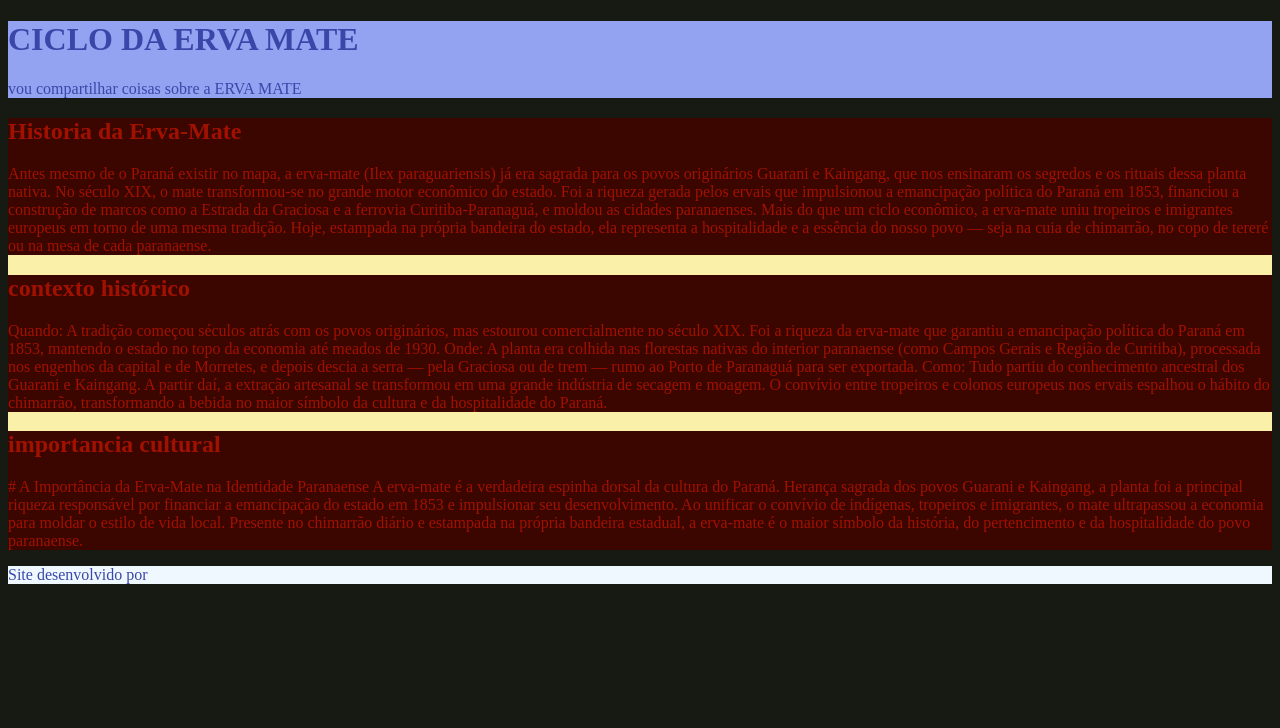
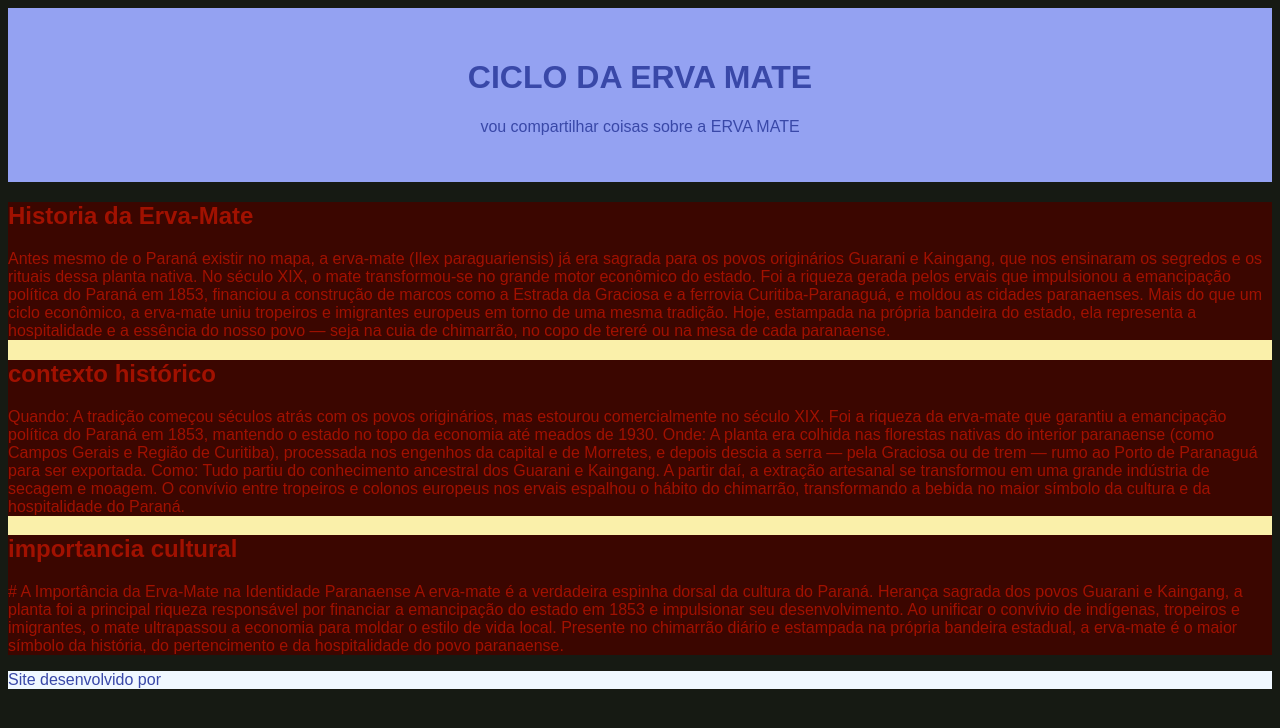
Before and after one commit to nicolleferreirasouza-max/arte-paranaense, a plain HTML site: page index.html in a window 1280 px wide. Drawn offline with Linux system fonts and the light colour scheme.

Commit message:
atualizei as fontes

```diff
--- a/style.css
+++ b/style.css
@@ -1,10 +1,13 @@
 body{
     background-color: #161A13;
     color: #B6E693;
+    font-family:Arial, sans-serif;
 }
 header{
     background-color: #94A2F2;
     color: #3948a8;
+    text-align: center;
+    padding: 30px
 }
 main{
     background-color: #FAF0AA;
```
